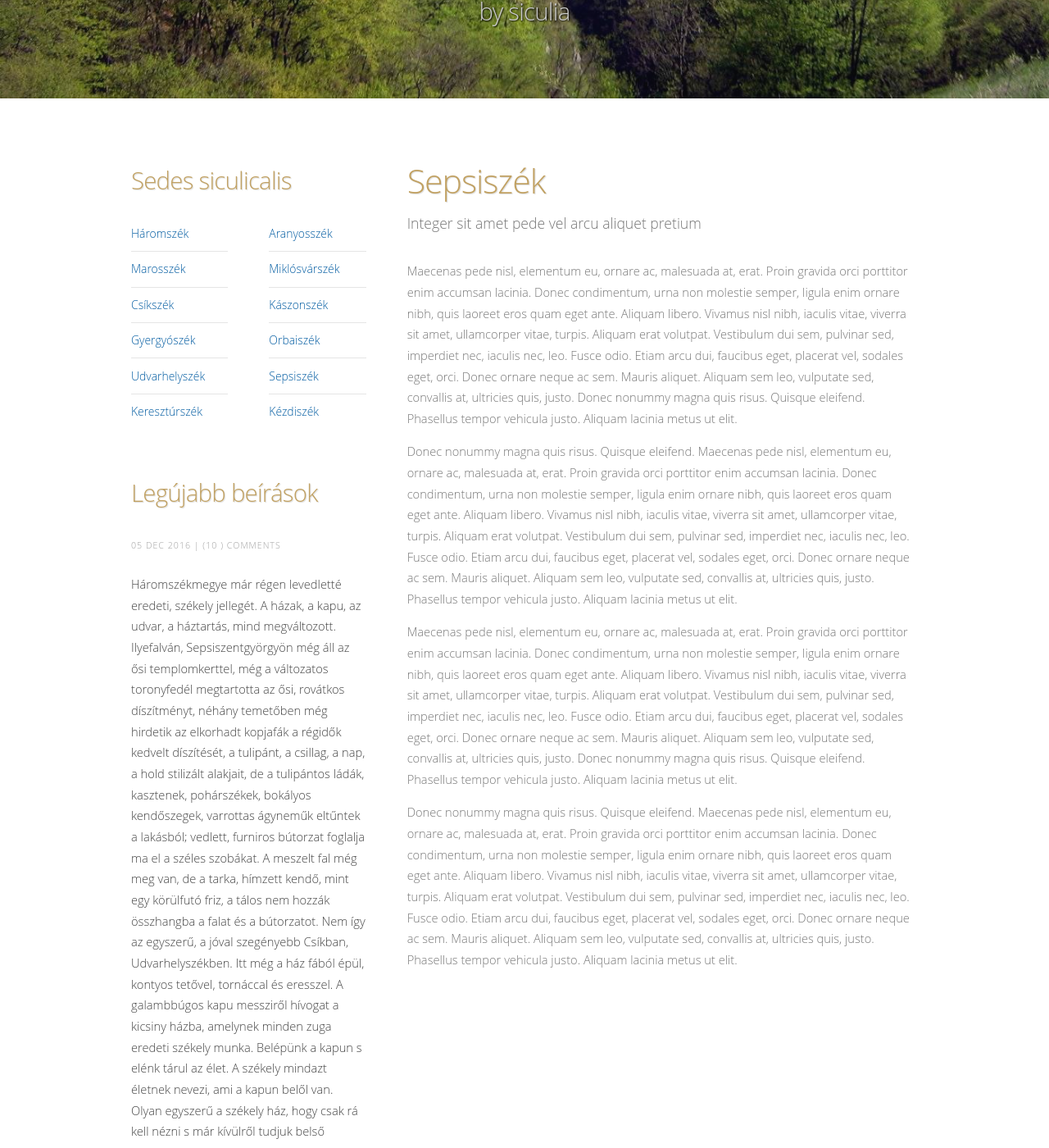
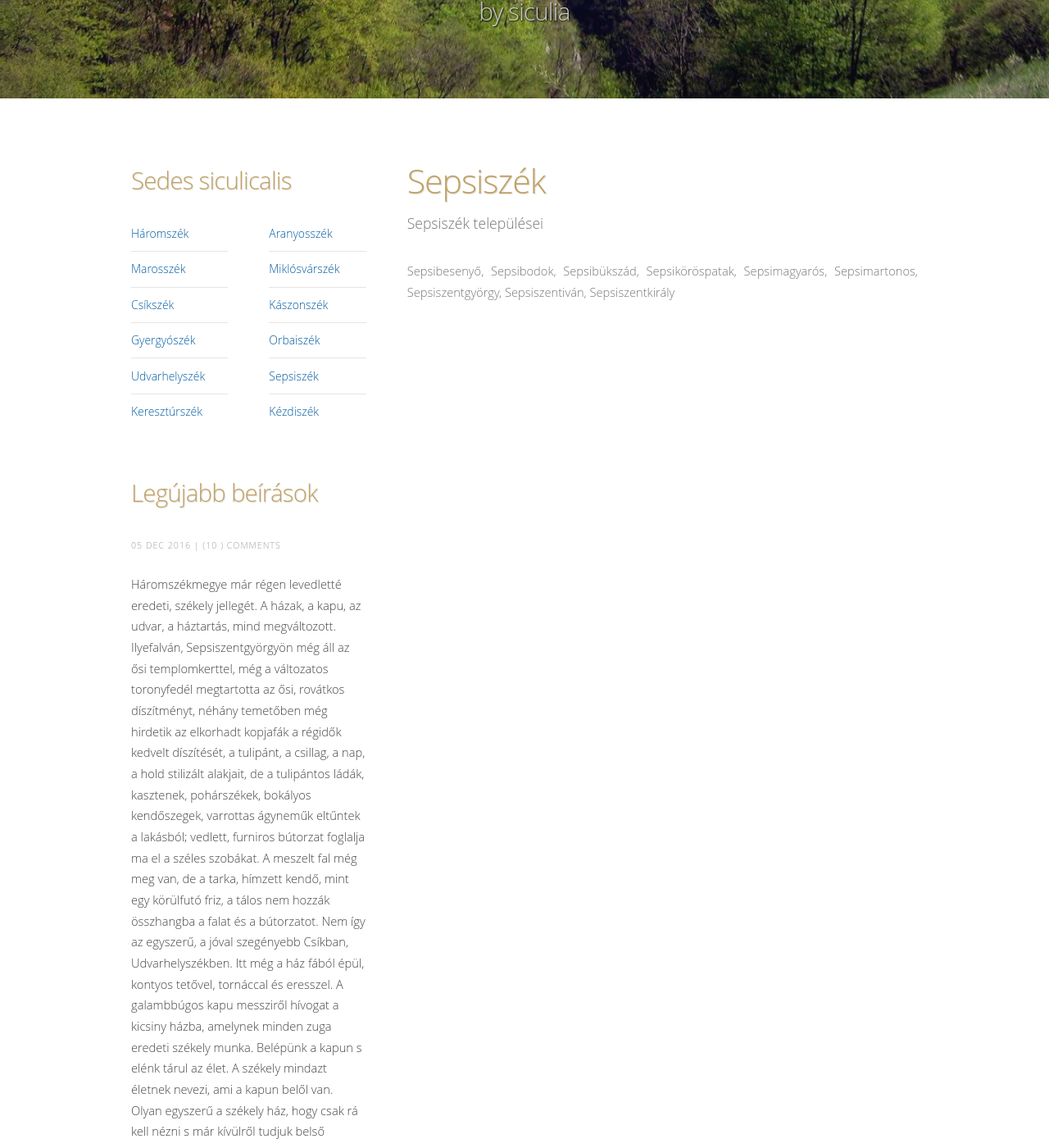
Before and after one commit to siculia/siculia.github.io, a Jekyll site: the page built from siculia-sepsiszek.html, in a window 1280 px wide and 1400 px high, scrolled down 493 px. Shown: the whole window at 82% size. Built offline with Jekyll 4.4.1, drawn with Linux system fonts in a browser that asks for light colours; nearby versions of some CDN libraries; library files that are not in the unit come from our copies.

Commit message:
Added Sepsiszék települései

```diff
--- a/siculia-sepsiszek.html
+++ b/siculia-sepsiszek.html
@@ -14,12 +14,10 @@ layout: default
 					<section>
 						<header>
 							<h2>Sepsiszék</h2>
-							<span class="byline">Integer sit amet pede vel arcu aliquet pretium</span>
+							<span class="byline">Sepsiszék települései</span>
 						</header>
-						<p>Maecenas pede nisl, elementum eu, ornare ac, malesuada at, erat. Proin gravida orci porttitor enim accumsan lacinia. Donec condimentum, urna non molestie semper, ligula enim ornare nibh, quis laoreet eros quam eget ante. Aliquam libero. Vivamus nisl nibh, iaculis vitae, viverra sit amet, ullamcorper vitae, turpis. Aliquam erat volutpat. Vestibulum dui sem, pulvinar sed, imperdiet nec, iaculis nec, leo. Fusce odio. Etiam arcu dui, faucibus eget, placerat vel, sodales eget, orci. Donec ornare neque ac sem. Mauris aliquet. Aliquam sem leo, vulputate sed, convallis at, ultricies quis, justo. Donec nonummy magna quis risus. Quisque eleifend. Phasellus tempor vehicula justo. Aliquam lacinia metus ut elit.</p>
-						<p>Donec nonummy magna quis risus. Quisque eleifend. Maecenas pede nisl, elementum eu, ornare ac, malesuada at, erat. Proin gravida orci porttitor enim accumsan lacinia. Donec condimentum, urna non molestie semper, ligula enim ornare nibh, quis laoreet eros quam eget ante. Aliquam libero. Vivamus nisl nibh, iaculis vitae, viverra sit amet, ullamcorper vitae, turpis. Aliquam erat volutpat. Vestibulum dui sem, pulvinar sed, imperdiet nec, iaculis nec, leo. Fusce odio. Etiam arcu dui, faucibus eget, placerat vel, sodales eget, orci. Donec ornare neque ac sem. Mauris aliquet. Aliquam sem leo, vulputate sed, convallis at, ultricies quis, justo. Phasellus tempor vehicula justo. Aliquam lacinia metus ut elit.</p>
-						<p>Maecenas pede nisl, elementum eu, ornare ac, malesuada at, erat. Proin gravida orci porttitor enim accumsan lacinia. Donec condimentum, urna non molestie semper, ligula enim ornare nibh, quis laoreet eros quam eget ante. Aliquam libero. Vivamus nisl nibh, iaculis vitae, viverra sit amet, ullamcorper vitae, turpis. Aliquam erat volutpat. Vestibulum dui sem, pulvinar sed, imperdiet nec, iaculis nec, leo. Fusce odio. Etiam arcu dui, faucibus eget, placerat vel, sodales eget, orci. Donec ornare neque ac sem. Mauris aliquet. Aliquam sem leo, vulputate sed, convallis at, ultricies quis, justo. Donec nonummy magna quis risus. Quisque eleifend. Phasellus tempor vehicula justo. Aliquam lacinia metus ut elit.</p>
-						<p>Donec nonummy magna quis risus. Quisque eleifend. Maecenas pede nisl, elementum eu, ornare ac, malesuada at, erat. Proin gravida orci porttitor enim accumsan lacinia. Donec condimentum, urna non molestie semper, ligula enim ornare nibh, quis laoreet eros quam eget ante. Aliquam libero. Vivamus nisl nibh, iaculis vitae, viverra sit amet, ullamcorper vitae, turpis. Aliquam erat volutpat. Vestibulum dui sem, pulvinar sed, imperdiet nec, iaculis nec, leo. Fusce odio. Etiam arcu dui, faucibus eget, placerat vel, sodales eget, orci. Donec ornare neque ac sem. Mauris aliquet. Aliquam sem leo, vulputate sed, convallis at, ultricies quis, justo. Phasellus tempor vehicula justo. Aliquam lacinia metus ut elit.</p>
+						<p style="text-align: justify;">Sepsibesenyő, Sepsibodok, Sepsibükszád, Sepsiköröspatak, Sepsimagyarós,
+							Sepsimartonos, Sepsiszentgyörgy, Sepsiszentiván, Sepsiszentkirály</p>
 					</section>
 				</div>
 
```
